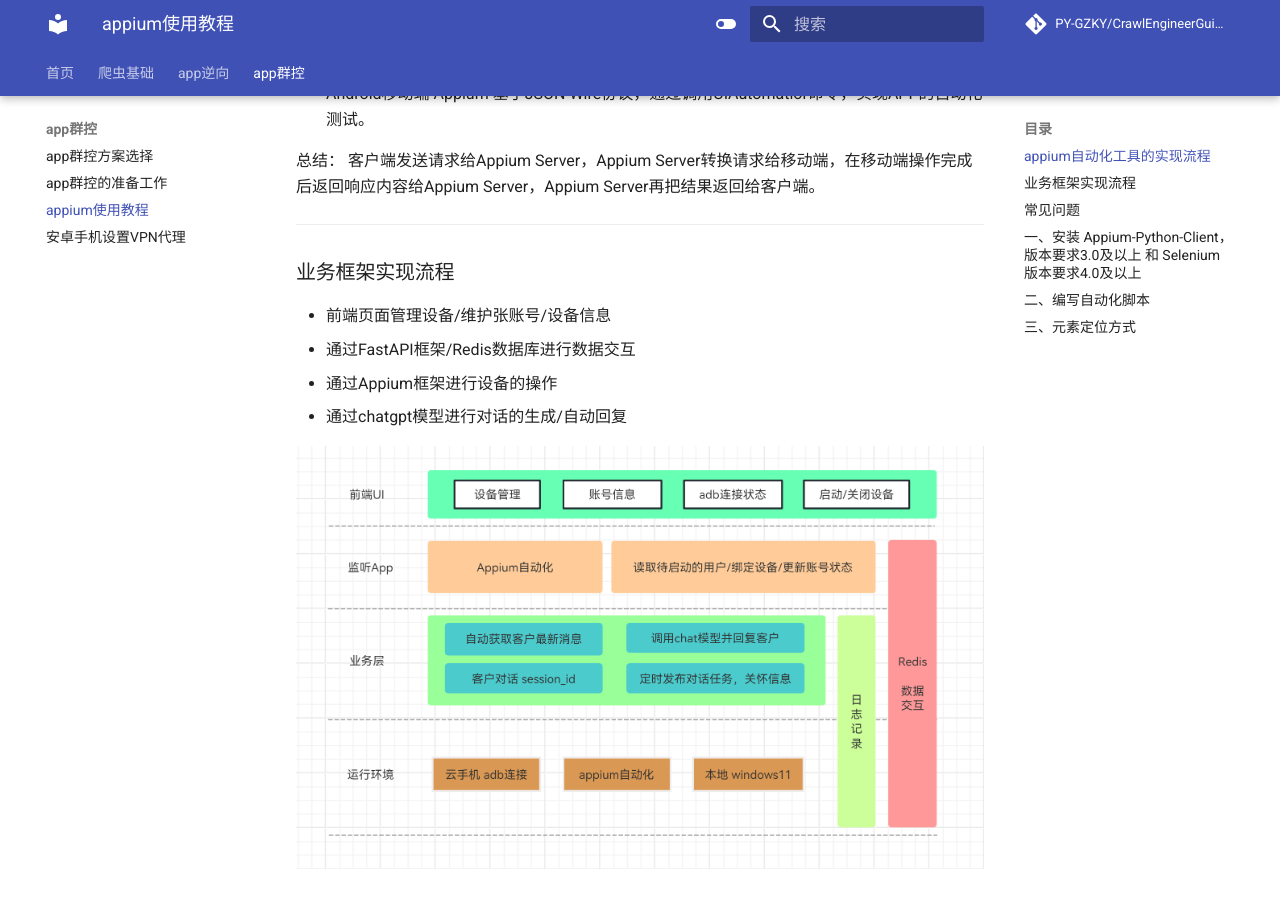
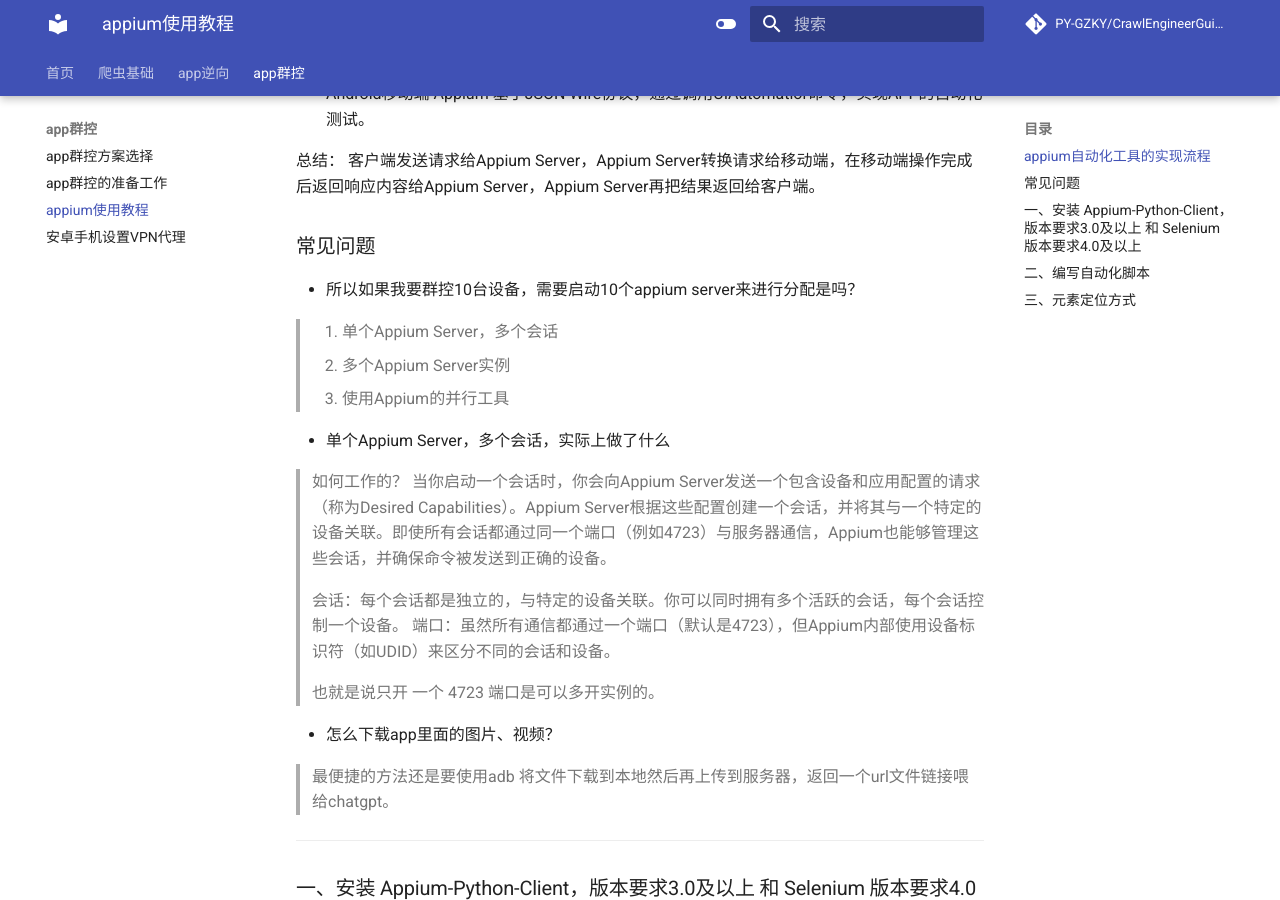
Before and after one commit to PY-GZKY/CrawlEngineerGuide, an MkDocs documentation site: the page built from docs/appium使用教程.md, in a window 1280 px wide and 900 px high, scrolled down 732 px. Built offline with MkDocs 1.6.1 and Material for MkDocs 9.7.7, drawn with Linux system fonts in a browser that asks for light colours; comment, search, counter and statistics services are not loaded.

Commit message:
Update appium使用教程.md

```diff
--- a/docs/appium使用教程.md
+++ b/docs/appium使用教程.md
@@ -8,18 +8,6 @@
 
 总结：
 客户端发送请求给Appium Server，Appium Server转换请求给移动端，在移动端操作完成后返回响应内容给Appium Server，Appium Server再把结果返回给客户端。
-
----
-
-### 业务框架实现流程
-
-- 前端页面管理设备/维护张账号/设备信息
-- 通过FastAPI框架/Redis数据库进行数据交互
-- 通过Appium框架进行设备的操作
-- 通过chatgpt模型进行对话的生成/自动回复
-
-
-![](./images/框架流程图.png)
 
 ### 常见问题
 
```
